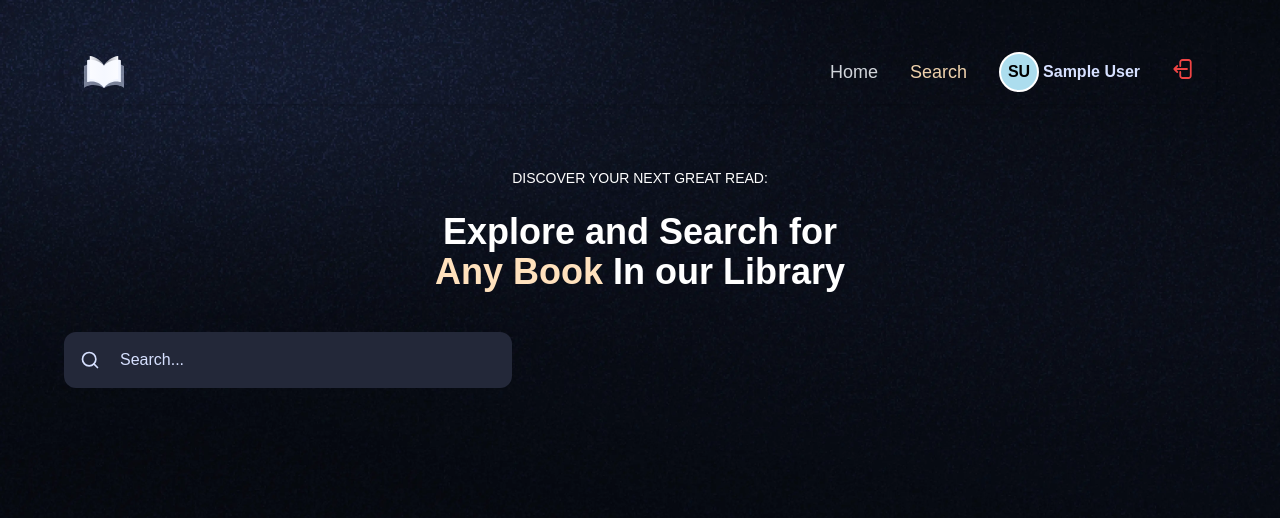
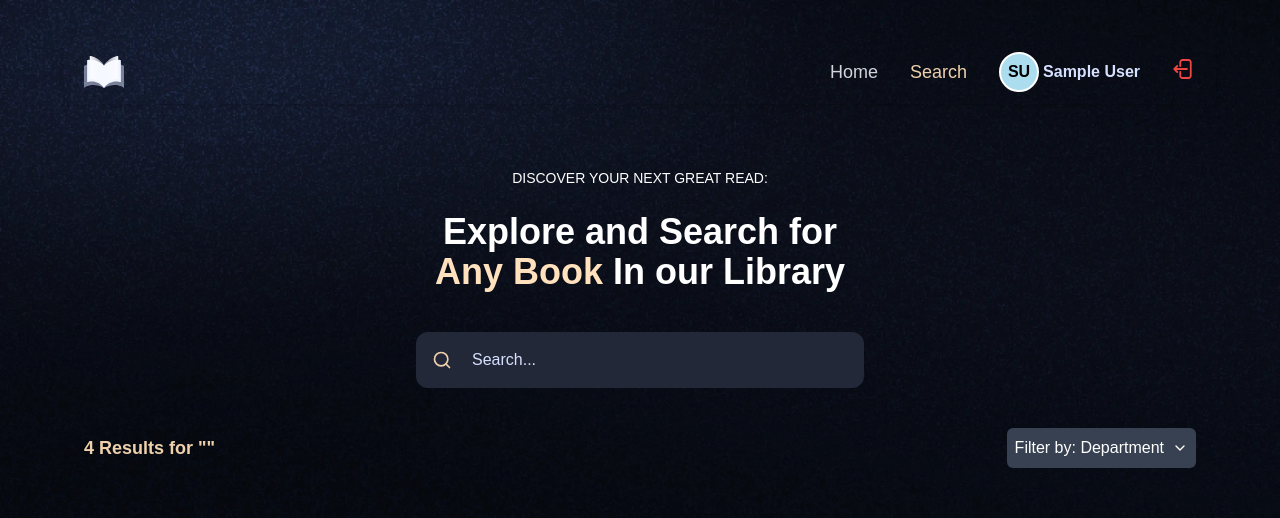
Before and after one commit to Timetraveler06/auto_book, a Next.js app: page /search in a window 1280 px wide. Shown: the top 518 px of the page. Built offline with nearby package versions, Linux system fonts and the light colour scheme; no server answers; sample sign-in values are in the browser's storage; a web font is replaced by a local one.

Commit message:
Search Form

```diff
--- a/app/(root)/search/page.tsx
+++ b/app/(root)/search/page.tsx
@@ -1,4 +1,5 @@
 "use client";
+import SearchForm from '@/components/SearchForm';
 import { Search } from 'lucide-react';
 import React, { useState } from 'react'
 
@@ -12,7 +13,7 @@ const page = () => {
     };
   return (
     <section>
-      <div className="min-h-screen  text-white ">
+      <div className=" text-white ">
         <h1 className='text-sm flex  justify-center p-6'>DISCOVER YOUR NEXT GREAT READ:</h1>
         <div>
           <h1 className="text-4xl font-bold text-center">
@@ -20,17 +21,23 @@ const page = () => {
               In our Library
           </h1>
         </div>
-        <form onSubmit={handleSearch} className="search w-full max-w-md relative"
+        <form
+          onSubmit={handleSearch}
+          className="search relative flex justify-center items-center w-full max-w-md mx-auto"
         >
-            <Search className="absolute left-4 text-light-100" size={20} />
+          <Search className="absolute left-4 text-light-200" size={20} />
           <input
             type="text"
             value={query}
             onChange={(e) => setQuery(e.target.value)}
             placeholder="Search..."
-              className="search-input pl-10 bg-transparent focus:outline-none"
+            className="search-input pl-10 bg-transparent focus:outline-none w-full py-2"
           />
         </form>
+
+      </div>
+      <div>
+        <SearchForm query={query} />
       </div>
     </section>
   )
--- a/components/SearchForm.tsx
+++ b/components/SearchForm.tsx
@@ -1,51 +1,37 @@
 "use client";
+import { useState } from "react";
+import { DropdownMenu, DropdownMenuItem, DropdownMenuContent, DropdownMenuTrigger } from "@radix-ui/react-dropdown-menu";
+import { ChevronDown } from "lucide-react";
 
-import { zodResolver } from "@hookform/resolvers/zod";
-import { useForm, SubmitHandler } from "react-hook-form";
-import { z, ZodType } from "zod";
-import { Input } from "@/components/ui/input";
-import { Button } from "@/components/ui/button";
-import { Form, FormField, FormItem, FormControl, FormMessage } from "@/components/ui/form";
+const SearchForm = ({ query }: { query: string }) => {
+  const [filter, setFilter] = useState("Department"); // Default filter
+  const [resultsCount, setResultsCount] = useState(0); // Dummy result count
 
-// Define the props interface
-interface SearchFormProps {
-  schema: ZodType<{ query: string }>;
-  defaultValues: { query: string };
-  onSubmit: (data: { query: string }) => Promise<void>;
-}
-
-const SearchForm: React.FC<SearchFormProps> = ({ schema, defaultValues, onSubmit }) => {
-  const form = useForm<{ query: string }>({
-    resolver: zodResolver(schema),
-    defaultValues,
-  });
-
-  const handleSubmit: SubmitHandler<{ query: string }> = async (data) => {
-    await onSubmit(data);
-  };
+  // Dummy data for search results and filter options (replace with real data logic)
+  const searchResults = ["Book 1", "Book 2", "Book 3", "Book 4"]; // This would be the actual data
+  const filteredResults = searchResults.filter((book) =>
+    filter === "Department" || book.toLowerCase().includes(query.toLowerCase())
+  );
 
   return (
-    <Form {...form}>
-      <form onSubmit={form.handleSubmit(handleSubmit)} className="space-y-4">
-        <FormField
-          control={form.control}
-          name="query"
-          render={({ field }) => (
-            <FormItem>
-              <FormControl>
-                <Input
-                  {...field}
-                  placeholder="Search..."
-                  className="pl-10 text-white" // Space for search icon
-                />
-              </FormControl>
-              <FormMessage />
-            </FormItem>
-          )}
-        />
-        <Button type="submit">Search</Button>
-      </form>
-    </Form>
+    <div className="flex justify-between items-center mt-10 px-5">
+      {/* Search Results */}
+      <p className="text-lg font-semibold text-light-200">
+        {filteredResults.length} Results for "{query}"
+      </p>
+
+      {/* Filter by dropdown */}
+      <DropdownMenu>
+        <DropdownMenuTrigger className="inline-flex items-center gap-2 bg-gray-700 text-white p-2 rounded-md">
+          Filter by: {filter} <ChevronDown size={16} />
+        </DropdownMenuTrigger>
+        <DropdownMenuContent align="end">
+          <DropdownMenuItem onClick={() => setFilter("Department")}>Department</DropdownMenuItem>
+          <DropdownMenuItem onClick={() => setFilter("Genre")}>Genre</DropdownMenuItem>
+          <DropdownMenuItem onClick={() => setFilter("Title")}>Title</DropdownMenuItem>
+        </DropdownMenuContent>
+      </DropdownMenu>
+    </div>
   );
 };
 
```
Lines whose indentation alone changed are shown as unchanged.
